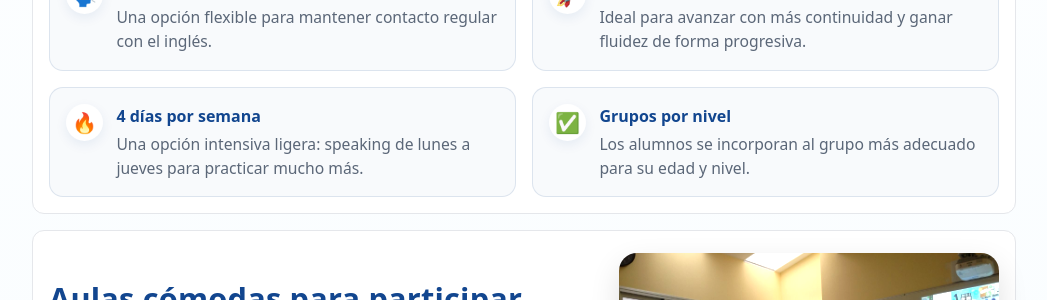
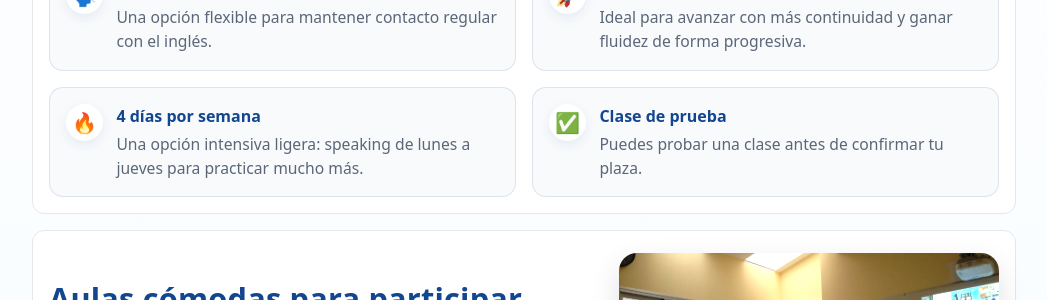
Before and after one commit to dixonbruce/englishco, a Jekyll site: the page built from speaking.html, in a window 1280 px wide and 900 px high, scrolled down 787 px. Shown: the part 155-455 px from the top of the window, without its empty margins (116-1163 px from the left). Built offline with Jekyll 4.4.1, drawn with Linux system fonts in a browser that asks for light colours.

Commit message:
Update speaking.html

```diff
--- a/speaking.html
+++ b/speaking.html
@@ -74,8 +74,8 @@ section: "cursos"
     <div class="feature-item">
       <span class="feature-icon">✅</span>
       <div>
-        <strong>Grupos por nivel</strong>
-        <p>Los alumnos se incorporan al grupo más adecuado para su edad y nivel.</p>
+        <strong>Clase de prueba</strong>
+        <p>Puedes probar una clase antes de confirmar tu plaza.</p>
       </div>
     </div>
   </div>
```
